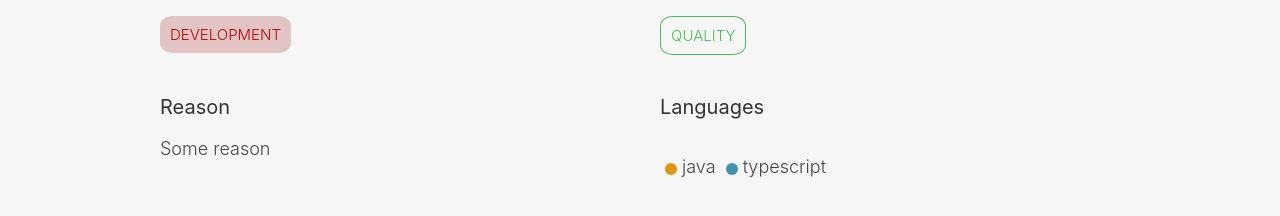
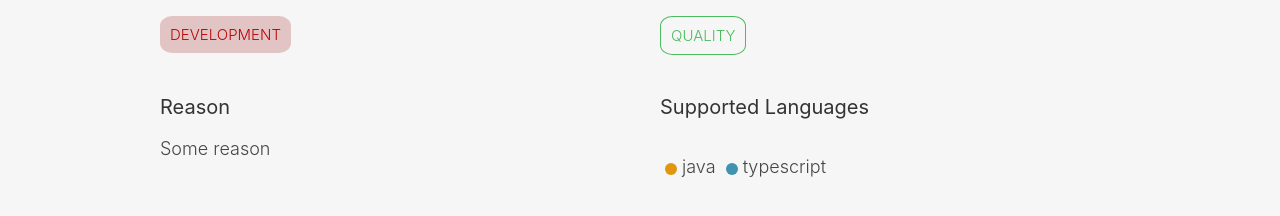
Before and after one commit to SuduIDE/toolchain-website, a Jekyll site: the page built from _projects/usvm.md, in a window 1280 px wide and 900 px high. Shown: the part 385-601 px from the top of the window. Built offline with Jekyll 4.4.1, drawn with Linux system fonts in a browser that asks for light colours.

Commit message:
Replace 'Languages' with 'Supported Languages'

```diff
--- a/_layouts/project.html
+++ b/_layouts/project.html
@@ -51,7 +51,7 @@
         <div>{{page.reason}}</div>
       </div>
       <div class="projectTitleColumn">
-        Languages
+        Supported Languages
         <div class="projectSubtitle">
           {% for language in page.languages %}
           <div class="language">
```
Also changed, not shown: _projects/sudu_editor.md (+1 -1 lines).
